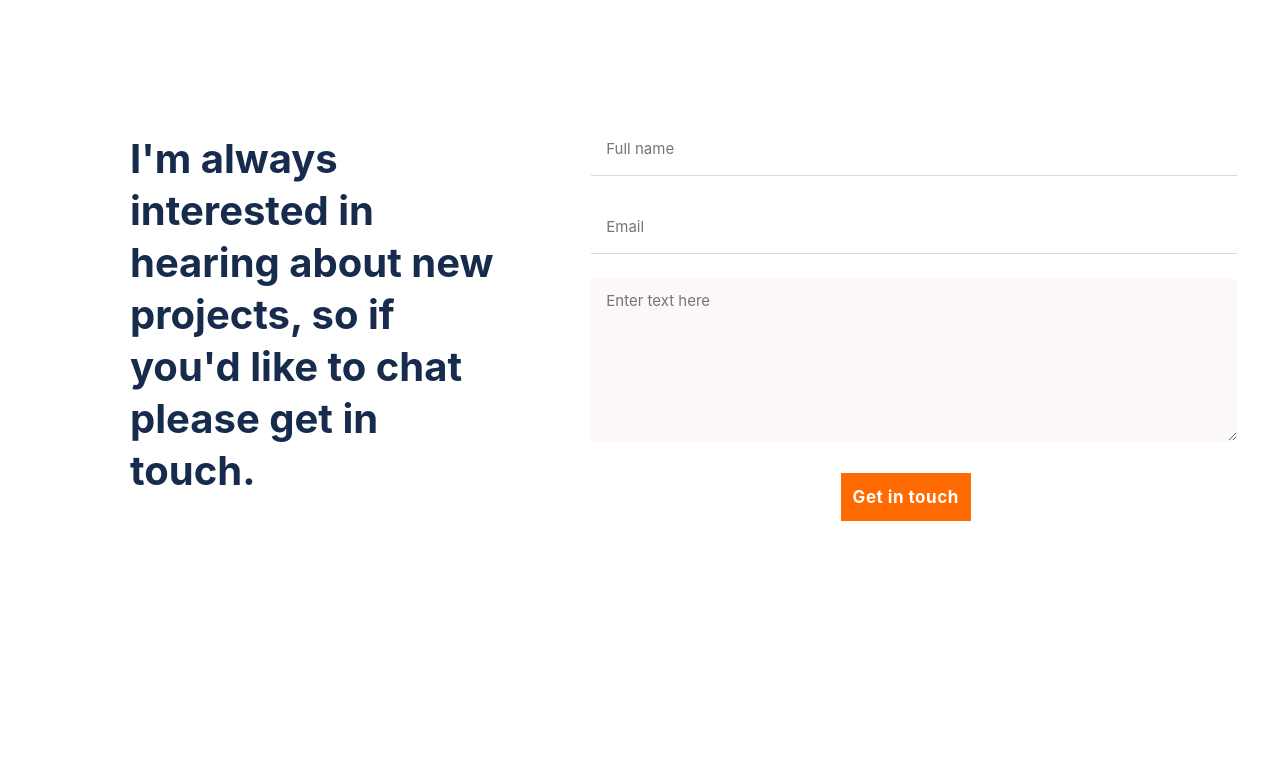
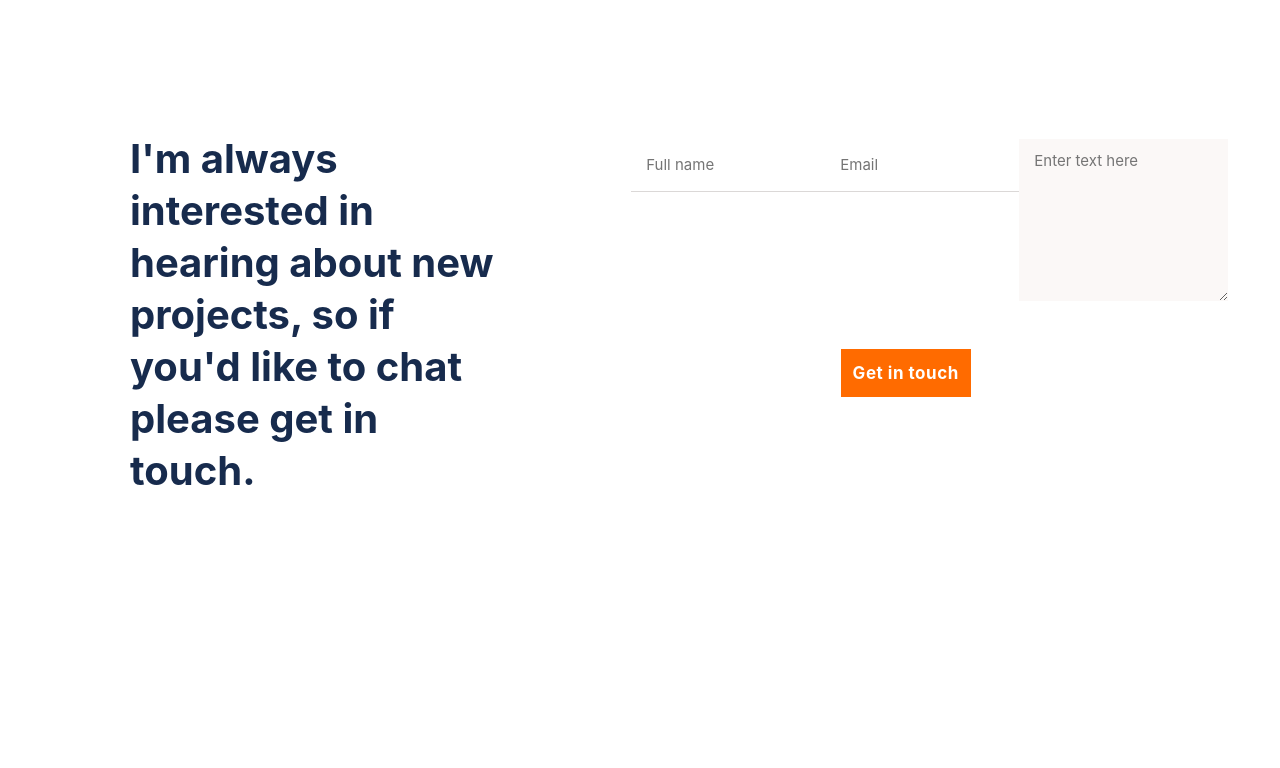
Before and after one commit to Micky373/My_portfolio, a website: page index.html in a window 1280 px wide. Shown: the part 4000-4768 px from the top of the page. Drawn offline with Linux system fonts and the light colour scheme.

Commit message:
Make changes as requested by reviewer to make html semantic using ul and label instead of div

```diff
--- a/index.html
+++ b/index.html
@@ -346,8 +346,10 @@
       </div>
       <div class="form">
         <form action="https://formspree.io/f/xeqnejbr" method="post">
-          <div>
-            <input
+          <ul class="form-inputs">
+            <li>
+              <label for="full_name"></label>
+              <input
               type="text"
               id="full_name"
               placeholder="Full name"
@@ -355,8 +357,10 @@
               maxlength="30"
               required
             />
-          </div>
-          <div>
+            </li>
+
+           <li>
+            <label for="email"></label>
             <input
               type="email"
               id="email"
@@ -364,8 +368,9 @@
               name="Email address"
               required
             />
-          </div>
-          <div>
+           </li>
+            <li>
+            <label for="comment"></label>
             <textarea
               id="comment"
               placeholder="Enter text here"
@@ -373,7 +378,8 @@
               maxlength="500"
               required
             ></textarea>
-          </div>
+            </li>
+          </ul>
           <div class="comment_button">
             <button type="submit">Get in touch</button>
           </div>
--- a/styles.css
+++ b/styles.css
@@ -720,6 +720,10 @@ img:hover {
     padding-top: 130px;
   }
 
+  .form-inputs {
+    display: flex;
+  }
+
   .rectangle {
     padding-top: 25px;
     padding-bottom: 0;
```
